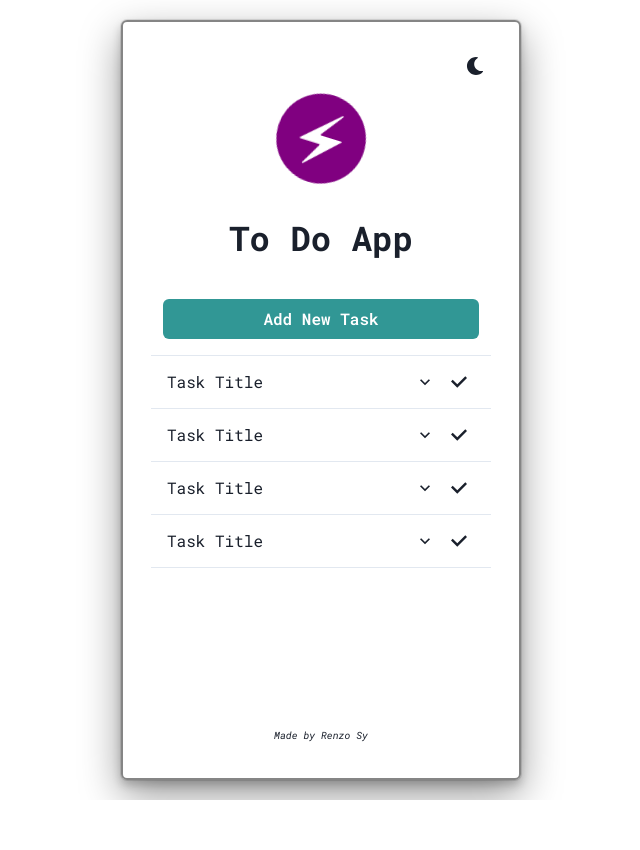
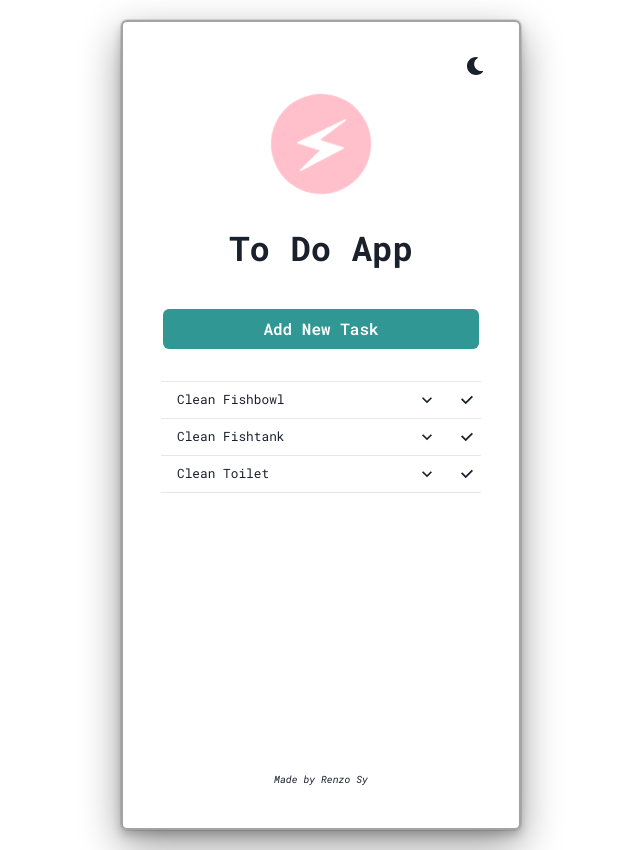
Before and after one commit to renzogabrielsy/monotodo, a React (Create React App) app: page / in a window 1280 px wide. Shown: the whole page, without its empty margins (319-959 px from the left). Before the commit the page ends 800 px from the top, so only its background shows below. Built offline with nearby package versions, Linux system fonts and the light colour scheme.

Commit message:
Added Array.map() logic to render ToDoItems

```diff
--- a/src/AddTask.tsx
+++ b/src/AddTask.tsx
@@ -1,4 +1,3 @@
-import React from "react";
 import {
   Button,
   Modal,
@@ -29,22 +28,22 @@ export default function AddTask() {
         {" "}
         Add New Task{" "}
       </Button>
-      <Modal isOpen={isOpen} onClose={onClose}>
+      <Modal isOpen={isOpen} onClose={onClose} size={{base: "xs", md: "md"}}>
         <ModalOverlay />
-        <ModalContent fontFamily="Roboto Mono">
+        <ModalContent fontFamily="Roboto Mono" >
           <ModalHeader>Add Task</ModalHeader>
           <ModalCloseButton />
           <ModalBody>
             <Flex marginTop={5} marginBottom={5} justify="space-between" direction="row" height="5em">
               <FormControl>
                 <FormLabel>Date Added</FormLabel>
-                <Input placeholder="Date Added" size="s" type="date" />
+                <Input placeholder="Date Added" size={{base: "xs", md: "sm"}} type="date" />
                 <FormHelperText fontSize="2xs">Input the task's date added.</FormHelperText>
               </FormControl>
-              <Divider orientation="vertical" marginLeft={4} marginRight={4}/>
+              <Divider orientation="vertical" marginLeft={2} marginRight={2}/>
               <FormControl>
                 <FormLabel>Date Due</FormLabel>
-                <Input placeholder="Date Due" size="s" type="date" />
+                <Input placeholder="Date Due" size={{base: "xs", md: "sm"}} type="date" />
                 <FormHelperText fontSize="2xs">Input the task's date due.</FormHelperText>
               </FormControl>
             </Flex>
--- a/src/ToDoApp.tsx
+++ b/src/ToDoApp.tsx
@@ -1,4 +1,3 @@
-import React from "react";
 import {
   ChakraProvider,
   Box,
@@ -16,18 +15,18 @@ import ToDoItem from "./ToDoItem";
 import { ColorModeSwitcher } from "./ColorModeSwitcher";
 import { Logo } from "./Logo";
 import AddTask from "./AddTask";
+import ToDoList from "./ToDoList";
 
 export default function ToDoApp() {
-  const [scrollBehavior, setScrollBehavior] = React.useState("inside");
   return (
     <Grid //app object
-      height="38em"
+      height={{ base: "38em", md: "40.5em" }}
       width="20em"
       padding={1}
-      border="2px"
-      borderColor="blackAlpha.600"
-      borderRadius={45}
-      boxShadow="dark-lg"
+      border={{ base: 0, md: "2px" }}
+      borderColor={{ base: "blackAlpha.500", md: "blackAlpha.500" }}
+      borderRadius={50}
+      boxShadow={{ base: 0, md: "dark-lg" }}
       p="6"
       rounded="md"
     >
@@ -36,23 +35,13 @@ export default function ToDoApp() {
           <ColorModeSwitcher />
         </Flex>
         <Flex direction="column">
-          <Logo h="7vmax" pointerEvents="none" margin={2} />
+          <Logo h="5em" pointerEvents="none" margin={2} />
           <Text fontWeight="extrabold" fontSize="1.7em" margin={5}>
             To Do App
           </Text>
           <AddTask />
-          <Flex justify="center">
-            <Accordion
-              defaultIndex={[]}
-              allowMultiple
-              overflowY="scroll"
-              height="17em"
-            >
-              <ToDoItem />
-              <ToDoItem />
-              <ToDoItem />
-              <ToDoItem />
-            </Accordion>
+          <Flex justify="center" marginTop={4}>
+            <ToDoList />
           </Flex>
         </Flex>
       </Flex>
--- a/src/ToDoItem.tsx
+++ b/src/ToDoItem.tsx
@@ -1,4 +1,3 @@
-import React from "react";
 import {
   AccordionItem,
   AccordionButton,
@@ -17,23 +16,34 @@ import {
   CheckIcon,
   ChevronRightIcon,
 } from "@chakra-ui/icons";
-import { FaItalic } from "react-icons/fa";
 
-type Props = {};
+type Props = {
+  inDate: any;
+  dueDate: any;
+  taskName: string;
+  taskDesc: string;
+};
 
-export default function ToDoItem() {
+export default function ToDoItem({
+  inDate,
+  dueDate,
+  taskName,
+  taskDesc,
+}: Props) {
   return (
-    <AccordionItem width="17em">
-      <h2>
-        <AccordionButton>
-          <Box as="span" flex="1" textAlign="left">
-            Task Title
-          </Box>
-          <AccordionIcon margin={2} />
-          <CheckIcon margin={2} />
-        </AccordionButton>
-      </h2>
-      <AccordionPanel pb={4} fontSize="1rem">
+    <AccordionItem width="16em">
+
+        <Flex align="center">
+          <AccordionButton>
+            <Box as="span" flex="1" textAlign="left">
+              <Text fontSize="0.8em">{taskName}</Text>
+            </Box>
+            <AccordionIcon margin={0} />
+          </AccordionButton>
+          <CheckIcon fontSize="xs" margin={2} />
+        </Flex>
+
+      <AccordionPanel pb={2} fontSize="1rem">
         <Divider />
         <Flex
           justify="space-evenly"
@@ -52,7 +62,7 @@ export default function ToDoItem() {
               fontStyle="italic"
               marginLeft={2}
             >
-              1/1/20
+              {inDate}
             </Text>
           </Flex>
           <Divider orientation="vertical" />
@@ -66,7 +76,7 @@ export default function ToDoItem() {
               fontStyle="italic"
               marginLeft={2}
             >
-              1/1/20
+              {dueDate}
             </Text>
           </Flex>
         </Flex>
@@ -81,7 +91,7 @@ export default function ToDoItem() {
               wrap="wrap"
               justify="flex-start"
             >
-              Task Detailss lfsda ljfal jsljfdasljfa jdshfjaslhf alhf alhj
+              {taskDesc}
             </Flex>
             <Spacer />
             <Flex flex="flex-end">
--- /dev/null
+++ b/src/ToDoList.tsx
@@ -0,0 +1,54 @@
+import { Accordion } from "@chakra-ui/react";
+import ToDoItem from "./ToDoItem";
+
+
+
+type listArray = {
+    id: number,
+    inDate: string,
+    dueDate: string,
+    taskName: string,
+    taskDesc: string
+}
+
+let listArray = [
+  {
+    key: 1,
+    inDate: "01/01/00",
+    dueDate: "01/01/00",
+    taskName: "Clean Fishbowl",
+    taskDesc: "use proper method of cleaning!!!",
+  },
+  {
+    key: 2,
+    inDate: "01/01/00",
+    dueDate: "01/01/00",
+    taskName: "Clean Fishtank",
+    taskDesc: "use proper method of cleaning!!!",
+  },
+  {
+    key: 3,
+    inDate: "01/01/00",
+    dueDate: "01/01/00",
+    taskName: "Clean Toilet",
+    taskDesc: "use proper method of cleaning!!!",
+  },
+];
+
+export default function ToDoList() {
+  return (
+    <Accordion defaultIndex={[]} allowMultiple overflowY="scroll" height="17em">
+      {listArray.map(({key,inDate,dueDate,taskName,taskDesc}) => (
+        <ToDoItem
+        key={key}
+        inDate={inDate}
+        dueDate={dueDate}
+        taskName={taskName}
+        taskDesc={taskDesc}
+      />
+      ))}
+
+
+    </Accordion>
+  );
+}
```
Also changed, not shown: src/logo.svg.
